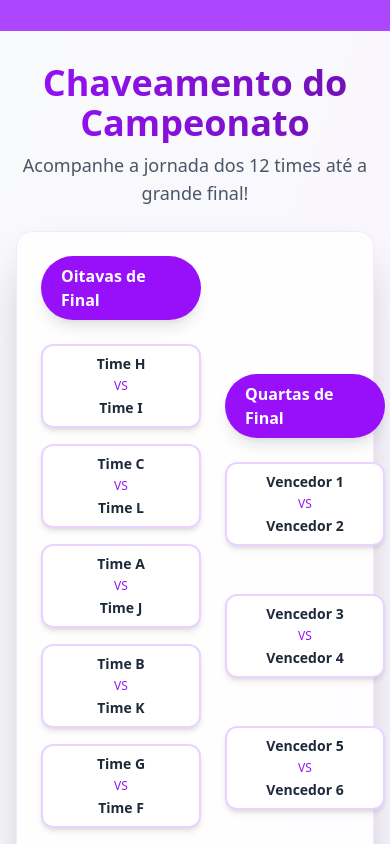
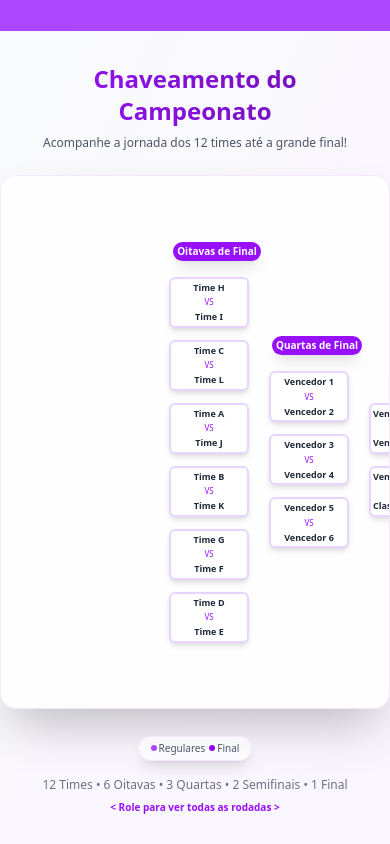
Before and after one commit to Projeto-Passa-a-Bola/frontend, a React (Vite) app: page / in a window 390 px wide. Shown: the part 2640-3484 px from the top of the page. Built offline with nearby package versions, Linux system fonts and the light colour scheme; no server answers.

Commit message:
Style: Tornando o chaveamento completo responsivo, adicionando barra de rolagem para telas menores

```diff
--- a/src/components/pages/Chaveamento.jsx
+++ b/src/components/pages/Chaveamento.jsx
@@ -1,133 +1,114 @@
 import React from 'react';
 
 const ChaveamentoCompleto = () => {
+  // Lista de times (embaralhada para simular sorteio)
   const teams = [
     'Time A', 'Time B', 'Time C', 'Time D', 'Time E', 'Time F',
     'Time G', 'Time H', 'Time I', 'Time J', 'Time K', 'Time L',
   ];
 
-  // Randomly shuffle the teams array
+  // Lógica de embaralhamento Fisher-Yates (mantida)
   for (let i = teams.length - 1; i > 0; i--) {
     const j = Math.floor(Math.random() * (i + 1));
-    [teams[i], teams[j]] = [teams[j], teams[i]]; // Swap elements
+    [teams[i], teams[j]] = [teams[j], teams[i]];
   }
 
-  // Create separate variables for each match
-  const partida1 = [teams[0], teams[1]];
-  const partida2 = [teams[2], teams[3]];
-  const partida3 = [teams[4], teams[5]];
-  const partida4 = [teams[6], teams[7]];
-  const partida5 = [teams[8], teams[9]];
-  const partida6 = [teams[10], teams[11]];
-
-  // Log the variables to the console to see the results
-  console.log('--- Partidas Geradas ---');
-  console.log('Partida 1:', partida1);
-  console.log('Partida 2:', partida2);
-  console.log('Partida 3:', partida3);
-  console.log('Partida 4:', partida4);
-  console.log('Partida 5:', partida5);
-  console.log('Partida 6:', partida6);
-
-  // Componente para renderizar uma partida
+  // Componente para a caixa de partida (MatchBox)
   const MatchBox = ({ team1, team2, isSpecial = false, specialText = null }) => (
     <div className={`
       ${isSpecial
         ? 'bg-gradient-to-r from-purple-600 to-purple-700 text-white shadow-lg border-2 border-purple-400'
         : 'bg-white border-2 border-purple-200 text-gray-800 hover:border-purple-300 transition-colors'
       }
-      rounded-xl p-2 text-center flex flex-col justify-center items-center
-      min-h-[60px] w-40 shadow-md hover:shadow-lg transition-shadow duration-200
+      rounded-md p-0.5 text-center flex flex-col justify-center items-center
+      w-20 min-h-[40px] md:w-40 md:min-h-[60px] md:p-2 shadow-md hover:shadow-lg transition-shadow duration-200
     `}>
       {specialText ? (
         <>
-          <span className="text-lg font-bold mb-1">{specialText}</span>
-          <span className="text-sm opacity-90">{team1} vs {team2}</span>
-          <span className="text-xs opacity-75 mt-1">19/07 - 21:00, Maracanã</span>
+          <span className="text-[10px] md:text-lg font-bold mb-0.5">{specialText}</span>
+          <span className="text-[9px] md:text-sm opacity-90">{team1} vs {team2}</span>
+          <span className="text-[7px] md:text-xs opacity-75 mt-0.5">19/07 - 21:00, Maracanã</span>
         </>
       ) : (
         <>
-          <span className="font-semibold text-sm mb-1">{team1}</span>
-          <span className="text-xs text-purple-600 font-medium">VS</span>
-          <span className="font-semibold text-sm mt-1">{team2}</span>
+          <span className="font-semibold text-[9px] md:text-sm mb-0.5 truncate w-full">{team1}</span>
+          <span className="text-[8px] text-purple-600 font-medium">VS</span>
+          <span className="font-semibold text-[9px] md:text-sm mt-0.5 truncate w-full">{team2}</span>
         </>
       )}
     </div>
   );
 
+  // Componente para a rodada (Round)
+  const Round = ({ title, children, spaceY, isFinal = false }) => (
+    <div className="flex flex-col items-center flex-shrink-0 w-24 md:w-auto md:flex-1">
+      <div className={`px-1 py-0.5 rounded-full text-[10px] md:text-md font-semibold mb-4 md:mb-6 shadow-lg
+        ${isFinal
+          ? 'bg-gradient-to-r from-yellow-500 to-yellow-600 text-white'
+          : 'bg-purple-600 text-white'
+        }`}>
+        {title}
+      </div>
+      <div className={`flex flex-col justify-center flex-1 w-full space-y-3 md:space-y-${spaceY}`}>
+        {children}
+      </div>
+    </div>
+  );
+
   return (
     <div className="min-h-screen bg-gradient-to-br from-gray-50 to-purple-50 py-8 font-sans">
-      <div className="max-w-7xl mx-auto px-4 sm:px-6 lg:px-8">
+
+      <div className="max-w-7xl mx-auto px-0 sm:px-6 lg:px-8">
+
         {/* Cabeçalho */}
-        <div className="text-center mb-6">
-          <h1 className="text-4xl font-bold bg-gradient-to-r from-purple-600 to-purple-800 bg-clip-text text-transparent mb-2">
+        <div className="text-center mb-6 px-4">
+          <h1 className="text-2xl md:text-4xl font-bold bg-gradient-to-r from-purple-600 to-purple-800 bg-clip-text text-transparent mb-2">
             Chaveamento do Campeonato
           </h1>
-          <p className="text-lg text-gray-600 max-w-2xl mx-auto">
+          <p className="text-xs md:text-lg text-gray-600 max-w-2xl mx-auto">
             Acompanhe a jornada dos 12 times até a grande final!
           </p>
         </div>
 
-        {/* Container principal do chaveamento */}
-        <div className="relative bg-white/80 backdrop-blur-sm rounded-2xl shadow-2xl p-6 border border-purple-100">
-          <div className="flex justify-between items-center min-h-[500px] gap-6">
+        {/* Container principal do chaveamento (Caixa Branca) */}
+        <div className="relative bg-white/80 backdrop-blur-sm rounded-2xl shadow-2xl py-4 px-4 overflow-x-auto md:p-6 border border-purple-100">
 
-            {/* Oitavas de Final - 6 partidas (12 times) */}
-            <div className="flex flex-col items-center flex-1">
-              <div className="bg-purple-600 text-white px-5 py-2 rounded-full text-md font-semibold mb-6 shadow-lg">
-                Oitavas de Final
-              </div>
-              <div className="flex flex-col justify-center space-y-4 flex-1 w-full">
+          {/* Container interno do Flexbox */}
+          <div className="flex justify-center md:justify-between items-center min-h-[500px] gap-1 md:gap-6 min-w-[700px] md:min-w-0">
+
+            {/* Rodadas */}
+            <Round title="Oitavas de Final" spaceY={4}>
               <MatchBox team1={teams[0]} team2={teams[1]} />
               <MatchBox team1={teams[2]} team2={teams[3]} />
               <MatchBox team1={teams[4]} team2={teams[5]} />
               <MatchBox team1={teams[6]} team2={teams[7]} />
               <MatchBox team1={teams[8]} team2={teams[9]} />
               <MatchBox team1={teams[10]} team2={teams[11]} />
-              </div>
-            </div>
-
-            {/* Quartas de Final - 3 partidas (6 vencedores) */}
-            <div className="flex flex-col items-center flex-1">
-              <div className="bg-purple-600 text-white px-5 py-2 rounded-full text-md font-semibold mb-6 shadow-lg">
-                Quartas de Final
-              </div>
-              <div className="flex flex-col justify-center space-y-12 flex-1 w-full">
+            </Round>
+            <Round title="Quartas de Final" spaceY={12}>
               <MatchBox team1="Vencedor 1" team2="Vencedor 2" />
               <MatchBox team1="Vencedor 3" team2="Vencedor 4" />
               <MatchBox team1="Vencedor 5" team2="Vencedor 6" />
-              </div>
-            </div>
-
-            {/* Semifinal - 2 partidas */}
-            <div className="flex flex-col items-center flex-1">
-              <div className="bg-purple-600 text-white px-5 py-2 rounded-full text-md font-semibold mb-6 shadow-lg">
-                Semifinal
-              </div>
-              <div className="flex flex-col justify-center space-y-24 flex-1 w-full">
+            </Round>
+            <Round title="Semifinal" spaceY={24}>
               <MatchBox team1="Vencedor Quartas 1" team2="Vencedor Quartas 2" />
               <MatchBox team1="Vencedor Quartas 3" team2="Classificado Direto" />
-              </div>
-            </div>
-
-            {/* Final */}
-            <div className="flex flex-col items-center flex-1">
-              <div className="bg-gradient-to-r from-yellow-500 to-yellow-600 text-white px-5 py-2 rounded-full text-md font-semibold mb-6 shadow-lg">
-                Grande Final
-              </div>
-              <div className="flex flex-col justify-center flex-1 w-full">
+            </Round>
+            <Round title="Grande Final" isFinal={true} spaceY={0}>
               <MatchBox
                 team1="Vencedor Semi 1"
                 team2="Vencedor Semi 2"
                 isSpecial={true}
                 specialText="🏆 FINAL"
               />
-              </div>
-            </div>
+            </Round>
           </div>
 
-          {/* SVG para as linhas de conexão - Coordenadas ajustadas */}
-          <svg className="absolute inset-0 w-full h-full pointer-events-none" style={{ zIndex: 1 }}>
+          {/* SVG para as linhas de conexão (Oculto em mobile) */}
+          <svg
+            className="hidden md:block absolute inset-0 w-full h-full pointer-events-none"
+            style={{ zIndex: 1 }}
+          >
             <defs>
               <filter id="glow">
                 <feGaussianBlur stdDeviation="1" result="coloredBlur" />
@@ -137,22 +118,16 @@ const ChaveamentoCompleto = () => {
                 </feMerge>
               </filter>
             </defs>
-
-            {/* Conexões das Oitavas para Quartas */}
             <path d="M 22% 21.5% L 27% 21.5% L 27% 31% L 32% 31%" stroke="#8B5CF6" strokeWidth="2" fill="none" filter="url(#glow)" />
             <path d="M 22% 31.5% L 27% 31.5% L 27% 31% L 32% 31%" stroke="#8B5CF6" strokeWidth="2" fill="none" filter="url(#glow)" />
             <path d="M 22% 41.5% L 27% 41.5% L 27% 49% L 32% 49%" stroke="#8B5CF6" strokeWidth="2" fill="none" filter="url(#glow)" />
             <path d="M 22% 51.5% L 27% 51.5% L 27% 49% L 32% 49%" stroke="#8B5CF6" strokeWidth="2" fill="none" filter="url(#glow)" />
             <path d="M 22% 61.5% L 27% 61.5% L 27% 68% L 32% 68%" stroke="#8B5CF6" strokeWidth="2" fill="none" filter="url(#glow)" />
             <path d="M 22% 71.5% L 27% 71.5% L 27% 68% L 32% 68%" stroke="#8B5CF6" strokeWidth="2" fill="none" filter="url(#glow)" />
-
-            {/* Conexões das Quartas para Semifinal */}
             <path d="M 47% 31% L 52% 31% L 52% 40.5% L 57% 40.5%" stroke="#8B5CF6" strokeWidth="2" fill="none" filter="url(#glow)" />
             <path d="M 47% 49% L 52% 49% L 52% 40.5% L 57% 40.5%" stroke="#8B5CF6" strokeWidth="2" fill="none" filter="url(#glow)" />
             <path d="M 47% 68% L 52% 68% L 52% 70.5% L 57% 70.5%" stroke="#8B5CF6" strokeWidth="2" fill="none" filter="url(#glow)" />
             <path d="M 47% 85.5% L 52% 85.5% L 52% 70.5% L 57% 70.5%" stroke="#8B5CF6" strokeWidth="2" fill="none" filter="url(#glow)" />
-
-            {/* Conexões da Semifinal para Final */}
             <path d="M 72% 40.5% L 77% 40.5% L 77% 50% L 82% 50%" stroke="#8B5CF6" strokeWidth="3" fill="none" filter="url(#glow)" />
             <path d="M 72% 70.5% L 77% 70.5% L 77% 50% L 82% 50%" stroke="#8B5CF6" strokeWidth="3" fill="none" filter="url(#glow)" />
           </svg>
@@ -160,21 +135,24 @@ const ChaveamentoCompleto = () => {
 
         {/* Rodapé informativo */}
         <div className="mt-6 text-center">
-          <div className="inline-flex items-center space-x-4 bg-white/60 backdrop-blur-sm rounded-full px-6 py-2 shadow-lg border border-purple-100">
-            <div className="flex items-center space-x-2">
-              <div className="w-2.5 h-2.5 bg-purple-500 rounded-full"></div>
-              <span className="text-sm text-gray-600">Partidas Regulares</span>
+          <div className="inline-flex flex-wrap justify-center items-center gap-1 bg-white/60 backdrop-blur-sm rounded-full px-3 py-1 shadow-lg border border-purple-100">
+            <div className="flex items-center space-x-0.5">
+              <div className="w-1.5 h-1.5 bg-purple-500 rounded-full"></div>
+              <span className="text-[10px] text-gray-600">Regulares</span>
             </div>
-            <div className="flex items-center space-x-2">
-              <div className="w-2.5 h-2.5 bg-gradient-to-r from-purple-600 to-purple-700 rounded-full"></div>
-              <span className="text-sm text-gray-600">Grande Final</span>
+            <div className="flex items-center space-x-0.5">
+              <div className="w-1.5 h-1.5 bg-gradient-to-r from-purple-600 to-purple-700 rounded-full"></div>
+              <span className="text-[10px] text-gray-600">Final</span>
             </div>
           </div>
         </div>
 
-        {/* Informações do torneio */}
+        {/* Informações do torneio e DICA para rolagem */}
         <div className="mt-4 text-center text-xs text-gray-500">
           <p>12 Times • 6 Oitavas • 3 Quartas • 2 Semifinais • 1 Final</p>
+          <p className="md:hidden mt-2 text-purple-600 font-semibold text-[10px]">
+            &lt; Role para ver todas as rodadas &gt;
+          </p>
         </div>
       </div>
     </div>
```
Lines whose indentation alone changed are shown as unchanged.
